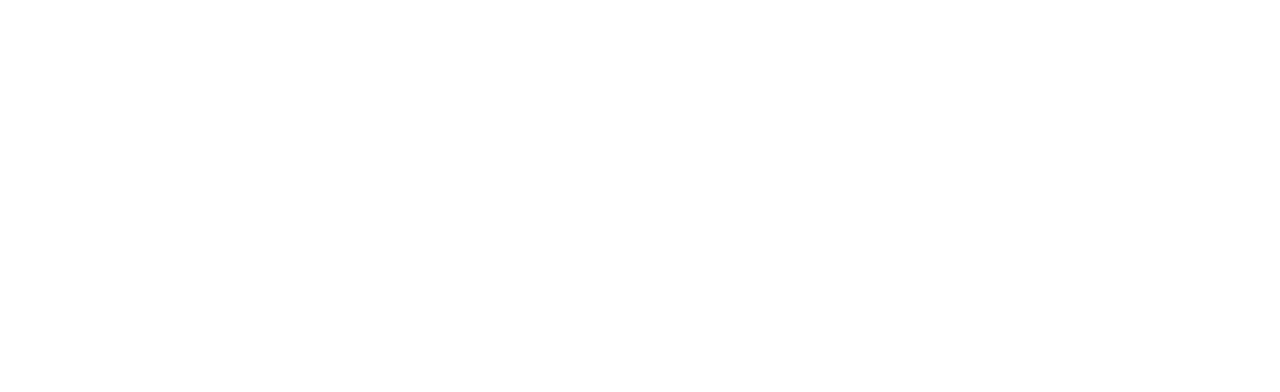
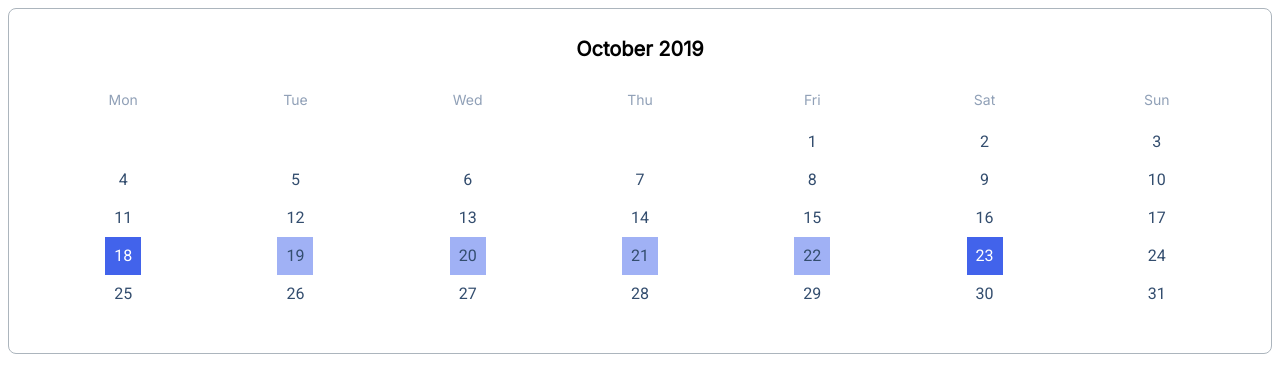
Before and after one commit to js-tasks-ru/htmlcss-20211125_voffkarus, a website: page 05-lection3/03-calendar/index.html in a window 1280 px wide. Drawn offline with Linux system fonts and the light colour scheme.

Commit message:
add solution for 05-lection3_03-calendar

```diff
--- a/05-lection3/03-calendar/calendar.css
+++ b/05-lection3/03-calendar/calendar.css
@@ -0,0 +1,61 @@
+.calendar {
+display: flex;
+flex-direction: column;
+background: var(--white);
+border: 1px solid var(--grey-3);
+box-sizing: border-box;
+border-radius: 8px;
+padding: 28px;
+min-width: 304px;
+}
+
+.calendar__title {
+align-self: center;
+font-family: Inter;
+font-style: normal;
+font-weight: 600;
+font-size: 20px;
+line-height: 24px;
+padding-bottom: 12px;
+}
+
+.calendar-grid {
+display: grid;
+grid-template-columns: repeat(7, 1fr);
+grid-template-rows: repeat(6, 1fr);
+padding-top: 12px;
+padding-bottom: 12px;
+justify-items: center;
+align-items: center;
+}
+
+.calendar-grid__day-name {
+    font-family: Inter;
+    font-style: normal;
+    font-weight: normal;
+    font-size: 14px;
+    line-height: 20px;
+    color: var(--day-name);
+    padding-bottom: 8px;
+
+}
+
+.calendar-grid__day-value {
+    font-style: normal;
+    font-weight: normal;
+    font-size: 16px;
+    line-height: 20px;
+    color: var(--day-value);
+
+}
+
+.calendar-grid__day-value_outermost {
+background: var(--link);
+padding: 9px;
+color: var(--white)
+}
+
+.calendar-grid__day-value_marked {
+    background: var(--day-active);
+    padding: 9px;
+}
--- a/05-lection3/03-calendar/index.html
+++ b/05-lection3/03-calendar/index.html
@@ -1,12 +1,61 @@
 <!DOCTYPE html>
 <!-- Страница с календарем -->
 <html lang="ru">
+
 <head>
     <link rel="stylesheet" href="../../assets/css/main.css">
     <link rel="stylesheet" href="./calendar.css">
     <title>Calendar</title>
 </head>
+
 <body>
+    <div class="calendar">
+        <div class="calendar__title">October 2019</div>
+        <div class="calendar-grid">
+            <div class="calendar-grid__day-name">Mon</div>
+            <div class="calendar-grid__day-name">Tue</div>
+            <div class="calendar-grid__day-name">Wed</div>
+            <div class="calendar-grid__day-name">Thu</div>
+            <div class="calendar-grid__day-name">Fri</div>
+            <div class="calendar-grid__day-name">Sat</div>
+            <div class="calendar-grid__day-name">Sun</div>
+            <div class="calendar-grid__day-empty"></div>
+            <div class="calendar-grid__day-empty"></div>
+            <div class="calendar-grid__day-empty"></div>
+            <div class="calendar-grid__day-empty"></div>
+            <div class="calendar-grid__day-value">1</div>
+            <div class="calendar-grid__day-value">2</div>
+            <div class="calendar-grid__day-value">3</div>
+            <div class="calendar-grid__day-value">4</div>
+            <div class="calendar-grid__day-value">5</div>
+            <div class="calendar-grid__day-value">6</div>
+            <div class="calendar-grid__day-value">7</div>
+            <div class="calendar-grid__day-value">8</div>
+            <div class="calendar-grid__day-value">9</div>
+            <div class="calendar-grid__day-value">10</div>
+            <div class="calendar-grid__day-value">11</div>
+            <div class="calendar-grid__day-value">12</div>
+            <div class="calendar-grid__day-value">13</div>
+            <div class="calendar-grid__day-value">14</div>
+            <div class="calendar-grid__day-value">15</div>
+            <div class="calendar-grid__day-value">16</div>
+            <div class="calendar-grid__day-value">17</div>
+            <div class="calendar-grid__day-value calendar-grid__day-value_outermost">18</div>
+            <div class="calendar-grid__day-value calendar-grid__day-value_marked">19</div>
+            <div class="calendar-grid__day-value calendar-grid__day-value_marked">20</div>
+            <div class="calendar-grid__day-value calendar-grid__day-value_marked">21</div>
+            <div class="calendar-grid__day-value calendar-grid__day-value_marked">22</div>
+            <div class="calendar-grid__day-value calendar-grid__day-value_outermost">23</div>
+            <div class="calendar-grid__day-value">24</div>
+            <div class="calendar-grid__day-value">25</div>
+            <div class="calendar-grid__day-value">26</div>
+            <div class="calendar-grid__day-value">27</div>
+            <div class="calendar-grid__day-value">28</div>
+            <div class="calendar-grid__day-value">29</div>
+            <div class="calendar-grid__day-value">30</div>
+            <div class="calendar-grid__day-value">31</div>
+        </div>
+    </div>
+</body>
 
-    </body>
 </html>
--- a/assets/css/main.css
+++ b/assets/css/main.css
@@ -21,6 +21,10 @@
     --secondary_h: #5028C6;
 
     --link:#4263EB;
+
+    --day-name: #90A0B7;
+    --day-value: #334D6E;
+   --day-active: #A0B1F5;
 }
 
 * {
```
Lines whose indentation alone changed are shown as unchanged.
